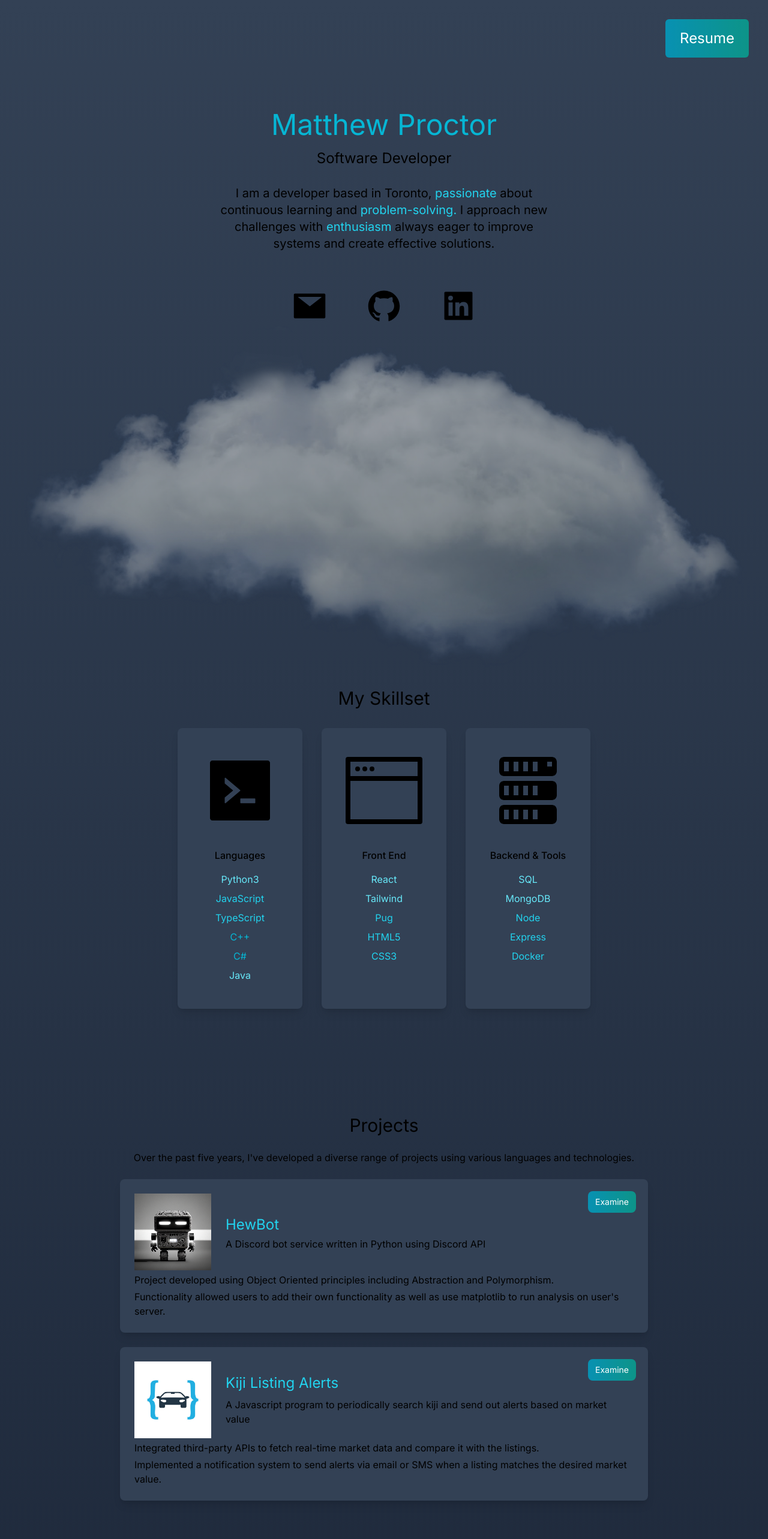
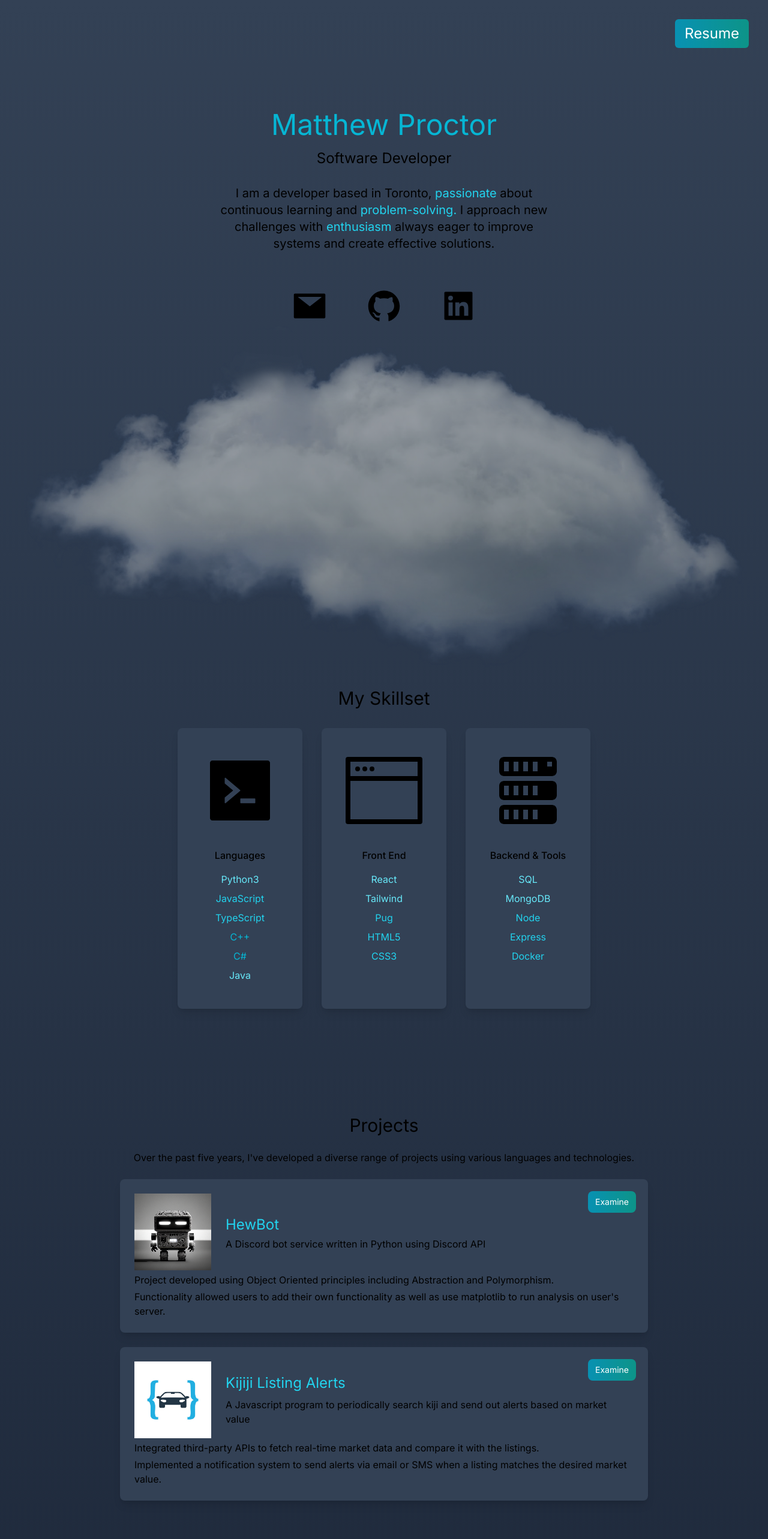
Before and after one commit to mattwyd/mattwyd.github.io, a Next.js app: page / in a window 1280 px wide. Shown: the top 2566 px of the page at 60% size. Built offline with nearby package versions, Linux system fonts and the light colour scheme.

Commit message:
typo correction

```diff
--- a/src/app/page.tsx
+++ b/src/app/page.tsx
@@ -26,7 +26,8 @@ export default function Home() {
             <li>
             </li>
             <li className='px-3'>
-            <a href="https://mattwyd.github.io/Matthew_Proctor_Resume.pdf" download="Matthew_Proctor_Resume.pdf" className='lg:fixed top-4 right-4 lg:top-8 lg:right-8 bg-gradient-to-r hover:bg-slate-600  from-cyan-600 to-teal-600 text-2xl text-white px-6 py-4 rounded-md'>Resume</a>
+            <a href="https://mattwyd.github.io/Matthew_Proctor_Resume.pdf" download="Matthew_Proctor_Resume.pdf" className='lg:fixed top-4 right-4 lg:top-8 lg:right-8 bg-gradient-to-r hover:bg-slate-600  from-cyan-600 to-teal-600 text-2xl text-white px-4
+             py-2 rounded-md'>Resume</a>
             </li>
           </ul>
         </nav>
@@ -141,7 +142,7 @@ export default function Home() {
         <Image src={kiji} alt="kjiji" height={128} width={128} />
       </div>
       <div>
-        <h3 className="text-2xl py-1 text-cyan-400">Kiji Listing Alerts</h3>
+        <h3 className="text-2xl py-1 text-cyan-400">Kijiji Listing Alerts</h3>
         <h3 className="py-1">
           A Javascript program to periodically search kiji and send out alerts based on market value
         </h3>
```
